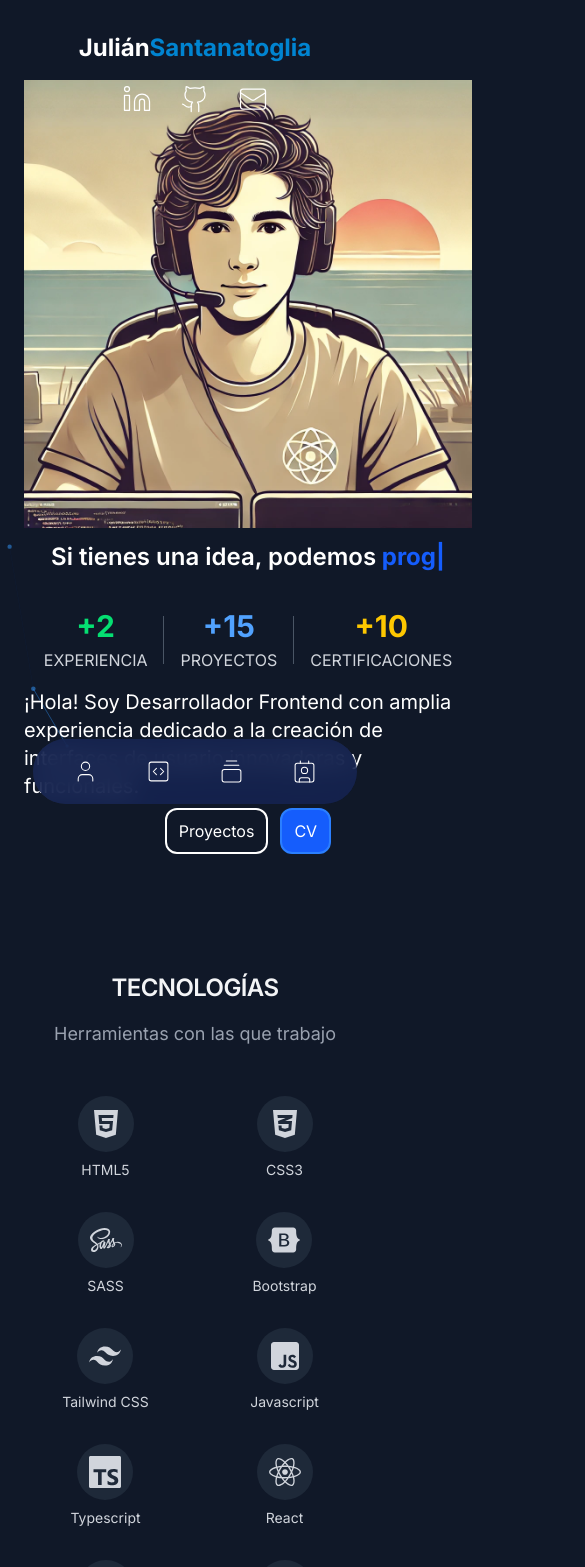
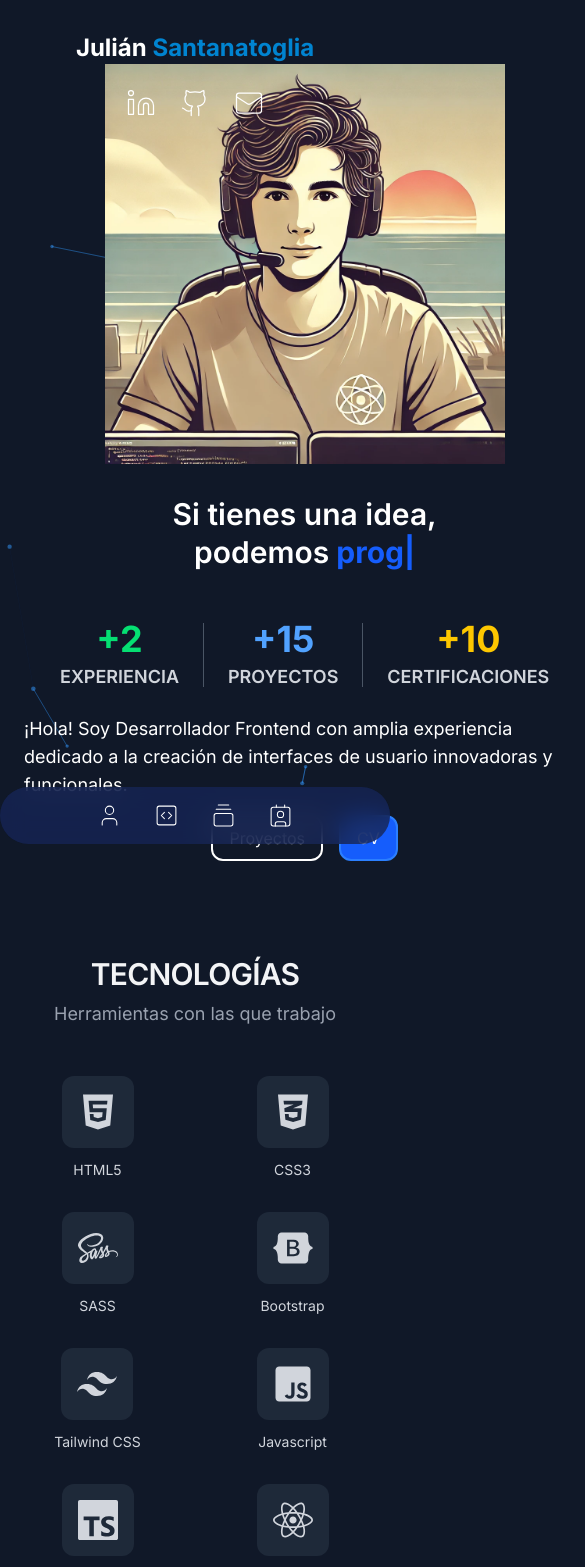
Before and after one commit to JulianSantanatoglia/portfolio, a Next.js app: page / in a window 390 px wide. Shown: the top 1567 px of the page, 585 px wide, since content can reach past the window. Built offline with nearby package versions, Linux system fonts and the light colour scheme.

Commit message:
haciendo responsive la pagina

```diff
--- a/components/ProjectCard.tsx
+++ b/components/ProjectCard.tsx
@@ -29,43 +29,43 @@ const ProjectCard: React.FC<ProjectCardProps> = ({
       onMouseLeave={() => setIsHovered(false)}
     >
       <div className="absolute inset-0 z-0"></div>
-      <div className="relative p-6 z-10">
+      <div className="relative p-4 sm:p-6 z-10">
         <div className="relative">
-          <h3 className="text-xl font-semibold mb-2 text-center">{title}</h3>
+          <h3 className="text-lg sm:text-xl font-semibold mb-2 text-center">{title}</h3>
           <img
             className={`w-full rounded-xl transition-filter duration-300 ${isHovered ? 'blur-sm' : ''}`}
             src={imageUrl}
             alt={title}
-            style={{ height: '200px', objectFit: 'cover' }} // Altura fija y object-fit
+            style={{ height: '200px', objectFit: 'cover' }}
           />
         </div>
         {isHovered && (
-          <div className="absolute top-1/2 left-1/2 transform -translate-x-1/2 -translate-y-1/2 flex justify-center space-x-4 z-30">
+          <div className="absolute top-1/2 left-1/2 transform -translate-x-1/2 -translate-y-1/2 flex justify-center space-x-2 sm:space-x-4 z-30">
             <a
               href={githubUrl}
               target="_blank"
               rel="noopener noreferrer"
-              className="bg-black hover:bg-gray-800 text-white flex items-center border border-black rounded-md px-4 py-2 text-lg transition-colors duration-300 hover:border-gray-800"
+              className="bg-black hover:bg-gray-800 text-white flex items-center border border-black rounded-md px-3 py-1 sm:px-4 sm:py-2 text-sm sm:text-lg transition-colors duration-300 hover:border-gray-800"
             >
-              <Github className="mr-1 h-6 w-6" />
+              <Github className="mr-1 h-5 w-5 sm:h-6 sm:w-6" />
               <span>GitHub</span>
             </a>
             <a
               href={websiteUrl}
               target="_blank"
               rel="noopener noreferrer"
-              className="bg-blue-400 hover:bg-blue-300 text-white border border-blue-400 rounded-md px-4 py-2 text-lg transition-colors duration-300 hover:border-blue-300"
+              className="bg-blue-400 hover:bg-blue-300 text-white border border-blue-400 rounded-md px-3 py-1 sm:px-4 sm:py-2 text-sm sm:text-lg transition-colors duration-300 hover:border-blue-300"
             >
               Demo
             </a>
           </div>
         )}
       </div>
-      <div className=" bottom-0 left-0 right-0 p-6 flex flex-wrap">
+      <div className="p-4 sm:p-6 flex flex-wrap">
         {technologies.map((tech) => (
           <span
             key={tech}
-            className="bg-gray-800 bg-opacity-30 rounded-full px-3 py-1 text-sm text-gray-300 mr-2 mb-2"
+            className="bg-gray-800 bg-opacity-30 rounded-full px-2 py-1 text-xs sm:text-sm text-gray-300 mr-1 mb-1 sm:mr-2 sm:mb-2"
           >
             {tech}
           </span>
--- a/components/experience.tsx
+++ b/components/experience.tsx
@@ -1,23 +1,21 @@
 const Experience = () => {
   return (
-    <div
-      className="bg-blue-999 bg-opacity-70 text-gray-300 px-4 py-4 rounded-lg w-full md:w-1/2 md:mx-auto" // Reducido px y py, w-2/3 a w-1/2
-    >
+    <div className="bg-blue-999 bg-opacity-70 text-gray-300 p-6 rounded-lg w-full md:w-2/3 lg:w-1/2 mx-auto">
       <div className="flex justify-center items-center">
         <div className="flex items-center">
-          <div className="text-center mx-2">
-            <span className="text-3xl font-bold text-green-400">+2</span>
-            <p className="mt-1 text-base">EXPERIENCIA</p>
+          <div className="text-center mx-3 md:mx-4">
+            <span className="text-4xl font-bold text-green-400">+2</span>
+            <p className="mt-1 text-lg font-semibold">EXPERIENCIA</p>
           </div>
-          <div className="border-l border-gray-600 h-12 mx-2"></div>
-          <div className="text-center mx-2">
-            <span className="text-3xl font-bold text-blue-400">+15</span>
-            <p className="mt-1 text-base">PROYECTOS</p>
+          <div className="border-l border-gray-600 h-16 mx-3 md:mx-4"></div>
+          <div className="text-center mx-3 md:mx-4">
+            <span className="text-4xl font-bold text-blue-400">+15</span>
+            <p className="mt-1 text-lg font-semibold">PROYECTOS</p>
           </div>
-          <div className="border-l border-gray-600 h-12 mx-2"></div>
-          <div className="text-center mx-2">
-            <span className="text-3xl font-bold text-yellow-400">+10</span>
-            <p className="mt-1 text-base">CERTIFICACIONES</p>
+          <div className="border-l border-gray-600 h-16 mx-3 md:mx-4"></div>
+          <div className="text-center mx-3 md:mx-4">
+            <span className="text-4xl font-bold text-yellow-400">+10</span>
+            <p className="mt-1 text-lg font-semibold">CERTIFICACIONES</p>
           </div>
         </div>
       </div>
--- a/components/header.tsx
+++ b/components/header.tsx
@@ -4,21 +4,26 @@ import { socialNetworks } from "../data";
 
 const Header = () => {
   return (
-        <MotionTransition position="bottom" className="absolute <-40 inline-block w-full top-5  md:top-10">
+    <MotionTransition
+      position="bottom"
+      className="absolute w-full top-5 md:top-10"
+    >
       <header>
-                <div className="container justify-between max-w-6xl mx-auto md:flex">
+        <div className="container px-4 max-w-6xl mx-auto flex flex-col md:flex-row justify-between items-center">
           <Link href="/home">
             <h1 className="my-3 text-2xl font-bold text-center md:text-left md:text-4xl">
               Julián
-                        <span className="text-sky-600 ">Santanatoglia</span>
+              <span className="text-sky-600"> Santanatoglia</span>
             </h1>
           </Link>
-                    <div className="flex items-center justify-center gap-7 mt-5 md:mt-0">
-                        {socialNetworks.map(({logo, src, id}) => (
-                            <Link key={id}
+          <div className="flex items-center justify-center gap-6 md:gap-7 mt-3 md:mt-0">
+            {socialNetworks.map(({ logo, src, id }) => (
+              <Link
+                key={id}
                 href={src}
                 target="_blank"
-                            className="transition-all duration-300 hover:text-blue-500 z-41">
+                className="transition-all duration-300 hover:text-blue-500 z-41"
+              >
                 {logo}
               </Link>
             ))}
@@ -27,6 +32,6 @@ const Header = () => {
       </header>
     </MotionTransition>
   );
-}
+};
 
 export default Header;
--- a/components/introduction.tsx
+++ b/components/introduction.tsx
@@ -1,48 +1,67 @@
-"use client"
-import Image from 'next/image'
-import Link from 'next/link';
-import { TypeAnimation } from 'react-type-animation';
-import Experience from './experience';
+"use client";
+import Image from "next/image";
+import Link from "next/link";
+import { TypeAnimation } from "react-type-animation";
+import Experience from "./experience";
 
 const Introduction = () => {
   return (
-        <div id="introduction" className='z-20 w-full bg-darkBg/60 '>
-<div className='gap-3.5 z-20 grid items-center h-full md:pl-70 p-6 py-20 md:py-6 md:grid-cols-2'>
-            <Image className='pl-0 lg:pl-[150px]' src="/home-4.png" priority width="600" height="600" alt="Profile pic"/>
-            <div className='flex flex-col justify-center max-w-md'>
-            <h1 className='mb-5 text-2xl leading-tight text-center md:text-left md:text-4xl'>
-                Si tienes una idea, podemos
+    <div id="introduction" className="z-20 w-full bg-darkBg/60">
+      <div className="gap-8 z-20 grid items-center h-full p-6 py-16 md:py-10 lg:grid-cols-2">
+        <div className="flex justify-center lg:justify-start lg:pl-20 xl:pl-40">
+          <Image
+            src="/home-4.png"
+            priority
+            width={400}
+            height={400}
+            alt="Profile pic"
+            className="max-w-full h-auto"
+          />
+        </div>
+        <div className="flex flex-col justify-center max-w-2xl">
+          <h1 className="mb-6 text-3xl leading-tight text-center md:text-left md:text-4xl lg:text-5xl">
+            Si tienes una idea,
+            <br className="md:hidden" /> {/* Salto de línea solo en mobile */}
+            podemos
             <TypeAnimation
-                sequence={[" implementarla",
+              sequence={[
+                " implementarla",
                 1000,
                 " desarrollarla",
                 1000,
                 " programarla",
                 1000,
               ]}
-                wrapper='span'
+              wrapper="span"
               speed={50}
               repeat={Infinity}
-                className='font-bold text-blue-600'
+              className="font-bold text-blue-600"
             />
           </h1>
           <Experience />
-            <p className='mx-auto mb-2 text-xl md:mx-0 md:mb-8'>
-            ¡Hola! Soy Desarrollador Frontend con amplia experiencia dedicado a la creación de interfaces de usuario innovadoras y funcionales.
+          <p className="mx-auto mb-4 text-lg md:mx-0 md:mb-10 lg:text-xl">
+            ¡Hola! Soy Desarrollador Frontend con amplia experiencia dedicado a
+            la creación de interfaces de usuario innovadoras y funcionales.
           </p>
-            <div className='flex item-center justify-center gap-3 md:justify-start md:gap-10'>
-                    <Link href="#portfolio"
-                    className='px-3 py-2 transition-all border-2 cursor-pointer text-md w-fit rounded-xl hover:shadow-xl hover:shadow-white/50'>
+          <div className="flex items-center justify-center gap-4 md:justify-start md:gap-8 lg:gap-10">
+            <Link
+              href="#portfolio"
+              className="px-4 py-2 transition-all border-2 cursor-pointer text-md w-fit rounded-xl hover:shadow-xl hover:shadow-white/50"
+            >
               Proyectos
             </Link>
-                    <Link href="../cv.pdf"
-                    className='px-3 py-2 transition-all border-2 cursor-pointer text-white-500 bg-blue-600 border-blue-500 text-md w-fit rounded-xl hover:shadow-xl hover:shadow-blue-500' download="../cv.pdf">
+            <Link
+              href="../cv.pdf"
+              className="px-4 py-2 transition-all border-2 cursor-pointer text-white bg-blue-600 border-blue-500 text-md w-fit rounded-xl hover:shadow-xl hover:shadow-blue-500"
+              download="../cv.pdf"
+            >
               CV
             </Link>
           </div>
         </div>
       </div>
     </div>
-    )
-}
+  );
+};
+
 export default Introduction;
--- a/components/navbar.tsx
+++ b/components/navbar.tsx
@@ -10,14 +10,14 @@ const Navbar = () => {
   return (
     <MotionTransition
       position="right"
-      className="fixed z-40 flex flex-col items-center justify-center w-full mt-auto h-max bottom-10"
+      className="fixed z-40 flex flex-col items-center justify-center w-full bottom-0 md:bottom-10"
     >
-      <nav>
-        <div className="flex items-center justify-center gap-4 px-6 py-2 rounded-full bg-blue-950/80 backdrop-blur-md">
+      <nav className="w-full md:w-auto">
+        <div className="flex items-center justify-center gap-2 md:gap-4 px-4 md:px-6 py-2 rounded-full bg-blue-950/80 backdrop-blur-md overflow-x-auto">
           {itemsNavbar.map((item) => (
             <div
               key={item.id}
-              className={`px-4 py-3 transition duration-150 rounded-full cursor-pointer hover:bg-sky-600 ${
+              className={`px-3 md:px-4 py-2 md:py-3 transition duration-150 rounded-full cursor-pointer hover:bg-sky-600 flex-shrink-0 ${
                 router === item.link && "bg-black"
               }`}
               data-tooltip-target="tooltip-default"
--- a/components/skills.tsx
+++ b/components/skills.tsx
@@ -22,55 +22,75 @@ import {
 } from "react-icons/si";
 import { RiFileExcel2Fill } from "react-icons/ri";
 import React from "react";
-import { LayoutDashboard, PencilRuler  } from 'lucide-react';
+import { LayoutDashboard, PencilRuler } from "lucide-react";
 
 const Skills = () => {
-    const skills = [
-        { name: 'HTML5', icon: <FaHtml5 className="h-6 w-6 text-orange-500" /> },
-        { name: 'CSS3', icon: <FaCss3Alt className="h-6 w-6 text-blue-500" /> },
-        { name: 'SASS', icon: <FaSass className="h-6 w-6 text-pink-400" /> },
-        { name: 'Bootstrap', icon: <FaBootstrap className="h-6 w-6 text-purple-600" /> },
-        { name: 'Tailwind CSS', icon: <SiTailwindcss className="h-6 w-6 text-cyan-400" /> },
-        { name: 'Javascript', icon: <FaJsSquare className="h-6 w-6 text-yellow-500" /> },
-        { name: 'Typescript', icon: <SiTypescript className="h-6 w-6 text-blue-700" /> },
-        { name: 'React', icon: <FaReact className="h-6 w-6 text-blue-300" /> },
-        { name: 'Angular', icon: <FaAngular className="h-6 w-6 text-red-600" /> },
-        { name: 'Next.js', icon: <SiNextdotjs className="h-6 w-6 text-gray-800" /> },
-        { name: 'Git', icon: <FaGitAlt className="h-6 w-6 text-gray-400" /> },
-        { name: 'GitHub', icon: <FaGithub className="h-6 w-6 text-gray-600" /> },
-        { name: 'MySQL', icon: <FaDatabase className="h-6 w-6 text-blue-800" /> },
-        { name: 'Microsoft Excel', icon: <RiFileExcel2Fill className="h-6 w-6 text-green-600" /> },
-        { name: 'Wordpress', icon: <FaWordpress className="h-6 w-6 text-blue-400" /> },
-        { name: 'Figma', icon: <FaFigma className="h-6 w-6 text-pink-500" /> },
-        { name: 'Canva', icon: <SiCanva className="h-6 w-6 text-blue-600" /> },
-        { name: 'Ilustrator', icon: <LayoutDashboard className="h-6 w-6 text-blue-400" /> },
-        { name: 'Photoshop', icon: <PencilRuler className="h-6 w-6 text-blue-500" /> },
-    ];
+  const skills = [
+    { name: "HTML5", icon: <FaHtml5 className="h-6 w-6 text-orange-500" /> },
+    { name: "CSS3", icon: <FaCss3Alt className="h-6 w-6 text-blue-500" /> },
+    { name: "SASS", icon: <FaSass className="h-6 w-6 text-pink-400" /> },
+    { name: "Bootstrap", icon: <FaBootstrap className="h-6 w-6 text-purple-600" /> },
+    {
+      name: "Tailwind CSS",
+      icon: <SiTailwindcss className="h-6 w-6 text-cyan-400" />,
+    },
+    {
+      name: "Javascript",
+      icon: <FaJsSquare className="h-6 w-6 text-yellow-500" />,
+    },
+    {
+      name: "Typescript",
+      icon: <SiTypescript className="h-6 w-6 text-blue-700" />,
+    },
+    { name: "React", icon: <FaReact className="h-6 w-6 text-blue-300" /> },
+    { name: "Angular", icon: <FaAngular className="h-6 w-6 text-red-600" /> },
+    { name: "Next.js", icon: <SiNextdotjs className="h-6 w-6 text-gray-800" /> },
+    { name: "Git", icon: <FaGitAlt className="h-6 w-6 text-gray-400" /> },
+    { name: "GitHub", icon: <FaGithub className="h-6 w-6 text-gray-600" /> },
+    { name: "MySQL", icon: <FaDatabase className="h-6 w-6 text-blue-800" /> },
+    {
+      name: "Microsoft Excel",
+      icon: <RiFileExcel2Fill className="h-6 w-6 text-green-600" />,
+    },
+    {
+      name: "Wordpress",
+      icon: <FaWordpress className="h-6 w-6 text-blue-400" />,
+    },
+    { name: "Figma", icon: <FaFigma className="h-6 w-6 text-pink-500" /> },
+    { name: "Canva", icon: <SiCanva className="h-6 w-6 text-blue-600" /> },
+    {
+      name: "Ilustrator",
+      icon: <LayoutDashboard className="h-6 w-6 text-blue-400" />,
+    },
+    {
+      name: "Photoshop",
+      icon: <PencilRuler className="h-6 w-6 text-blue-500" />,
+    },
+  ];
 
   return (
     <div
       id="skills-section"
-      className="bg-gray-900 text-gray-300 py-16 md:py-0 my-12"
+      className="bg-gray-900 text-gray-300 py-16 md:py-20 my-12"
     >
-      <div className="max-w-6xl mx-auto px-8 sm:px-10 lg:px-12">
-        {" "}
-        <div className="text-center">
-          <h2 className="text-2xl pt-4 font-semibold tracking-tight uppercase text-gray-100 mb-4">
+      <div className="max-w-6xl mx-auto px-4 sm:px-6 lg:px-8">
+        <div className="text-center mb-10">
+          <h2 className="text-3xl font-semibold tracking-tight uppercase text-gray-100 mb-2">
             Tecnologías
           </h2>
-          <p className="text-lg text-gray-400">
-            Herramientas con las que trabajo
-          </p>
+          <p className="text-lg text-gray-400">Herramientas con las que trabajo</p>
         </div>
         <div className="mt-12">
-          <ul className="grid grid-cols-2 sm:grid-cols-3 md:grid-cols-5 lg:grid-cols-5 gap-8 justify-items-center">
-            {" "}
+          <ul className="grid grid-cols-2 sm:grid-cols-3 md:grid-cols-4 lg:grid-cols-5 xl:grid-cols-6 gap-8 justify-items-center">
             {skills.map((skill, index) => (
-              <li key={index} className="flex flex-col items-center">
-                <div className="p-3 rounded-full bg-gray-800 hover:bg-gray-700 transition-colors duration-300">
-                  {React.cloneElement(skill.icon, { className: "h-8 w-8" })}{" "}
+              <li
+                key={index}
+                className="flex flex-col items-center transform transition-transform duration-300 hover:scale-110" // Added hover:scale-110
+              >
+                <div className="p-4 rounded-xl bg-gray-800 hover:bg-gray-700 transition-colors duration-300">
+                  {React.cloneElement(skill.icon, { className: "h-10 w-10" })}
                 </div>
-                <span className="mt-2 text-sm text-center">{skill.name}</span>
+                <span className="mt-3 text-sm text-center">{skill.name}</span>
               </li>
             ))}
           </ul>
--- a/src/app/page.tsx
+++ b/src/app/page.tsx
@@ -1,3 +1,5 @@
+"use client";
+
 import CoverParticles from "../../components/cover-particles";
 import Footer from "../../components/footer";
 import Introduction from "../../components/introduction";
@@ -6,7 +8,6 @@ import ProjectCard from "../../components/ProjectCard";
 import Skills from "../../components/skills";
 import TransitionPage from "../../components/transition-page";
 import { projects } from "../../data";
-
 
 export default function Home() {
   return (
@@ -22,13 +23,16 @@ export default function Home() {
         {/* SKILLS */}
         <Skills />
         {/* PORTFOLIO */}
-          <h2 id="portfolio" className="text-2xl pt-20 font-semibold tracking-tight uppercase text-gray-100 text-center">
+        <h2
+          id="portfolio"
+          className="text-2xl pt-20 font-semibold tracking-tight uppercase text-gray-100 text-center"
+        >
           Portfolio
         </h2>
         <p className="text-lg text-gray-400 text-center">
           Algunos de mis proyectos
         </p>
-          <div className="bg-gray-900 flex gap-25 w-full max-w-6xl px-4 pb-40 mx-auto mt-10 md:pb-0 md:px-6">
+        <div className="bg-gray-900 w-full max-w-6xl px-4 pb-20 md:pb-40 mx-auto mt-10 md:px-6">
           <div className="grid grid-cols-1 md:grid-cols-2 lg:grid-cols-3 gap-6">
             {projects.map((project, index) => (
               <ProjectCard
```
Also changed, not shown: components/contact.tsx (added, +7 -0 lines), components/container.tsx (deleted, +0 -13 lines). Lines whose indentation alone changed are shown as unchanged.
